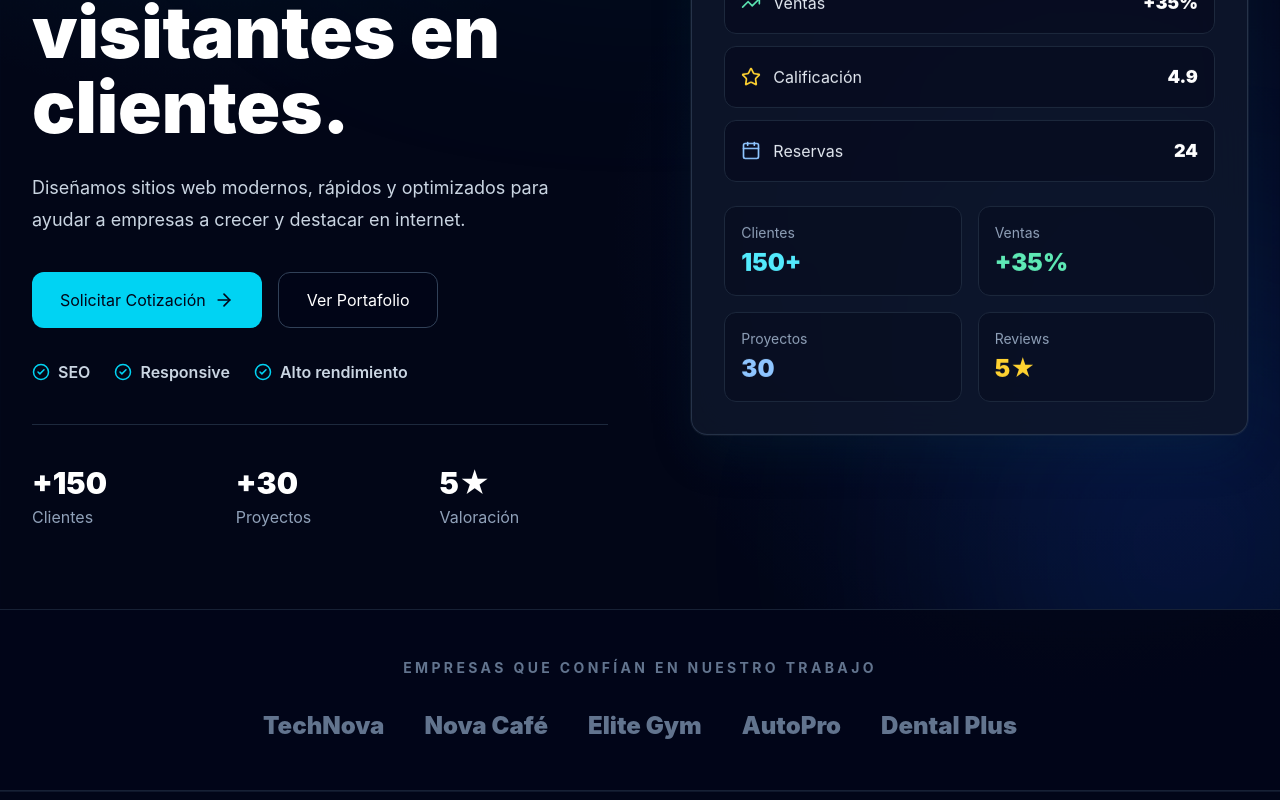
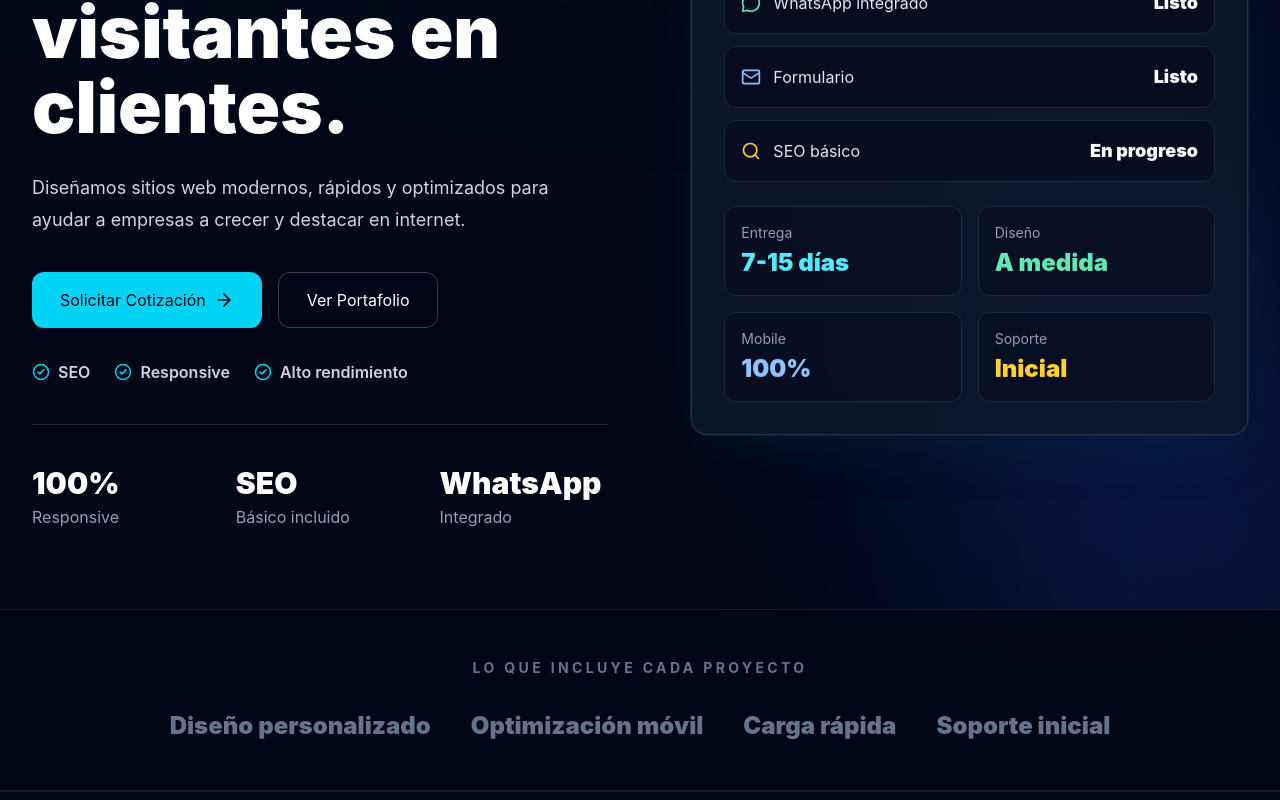
Before and after one commit to RanselSanchez/Landing-page-clients, a React (Vite) app: page / in a window 1280 px wide. Shown: the part 440-1240 px from the top of the page. Built offline with nearby package versions, Linux system fonts and the light colour scheme.

Commit message:
Modificando dashboard para mejor vizualizacion para los clientes

```diff
--- a/src/components/sections/TrustedBy.jsx
+++ b/src/components/sections/TrustedBy.jsx
@@ -1,22 +1,27 @@
 import Container from "../ui/Container";
 
 export default function TrustedBy() {
-  const companies = ["TechNova", "Nova Café", "Elite Gym", "AutoPro", "Dental Plus"];
+ const features = [
+    "Diseño personalizado",
+    "Optimización móvil",
+    "Carga rápida",
+    "Soporte inicial",
+  ];
 
   return (
     <section className="border-y border-slate-800/80 bg-slate-950/80 py-12">
       <Container>
         <p className="mb-8 text-center text-xs font-bold uppercase tracking-[0.24em] text-slate-500 sm:text-sm">
-          Empresas que confían en nuestro trabajo
+          Lo que incluye cada proyecto
         </p>
 
         <div className="flex flex-wrap items-center justify-center gap-x-10 gap-y-5">
-          {companies.map((company) => (
+          {features.map((feature) => (
             <span
-              key={company}
+              key={feature}
               className="text-xl font-black text-slate-500 transition-colors duration-300 hover:text-white sm:text-2xl"
             >
-              {company}
+              {feature}
             </span>
           ))}
         </div>
--- a/src/components/ui/DashboardPreview.jsx
+++ b/src/components/ui/DashboardPreview.jsx
@@ -1,19 +1,50 @@
-import { Calendar, Star, TrendingUp, Users } from "lucide-react";
+import { Calendar, Star, TrendingUp, Users, Mail, MessageCircle, Monitor, Search } from "lucide-react";
 import { motion } from "framer-motion";
 
 export default function DashboardPreview() {
   const stats = [
-    { label: "Clientes", value: "150", icon: <Users className="h-5 w-5 text-cyan-300" /> },
-    { label: "Ventas", value: "+35%", icon: <TrendingUp className="h-5 w-5 text-emerald-300" /> },
-    { label: "Calificación", value: "4.9", icon: <Star className="h-5 w-5 text-amber-300" /> },
-    { label: "Reservas", value: "24", icon: <Calendar className="h-5 w-5 text-blue-300" /> },
+    {
+      label: "Diseño responsive",
+      value: "Listo",
+      icon: <Monitor className="h-5 w-5 text-cyan-300" />,
+    },
+    {
+      label: "WhatsApp integrado",
+      value: "Listo",
+      icon: <MessageCircle className="h-5 w-5 text-emerald-300" />,
+    },
+    {
+      label: "Formulario",
+      value: "Listo",
+      icon: <Mail className="h-5 w-5 text-blue-300" />,
+    },
+    {
+      label: "SEO básico",
+      value: "En progreso",
+      icon: <Search className="h-5 w-5 text-amber-300" />,
+    },
   ];
-
   const cards = [
-    { title: "Clientes", value: "150+", color: "text-cyan-300" },
-    { title: "Ventas", value: "+35%", color: "text-emerald-300" },
-    { title: "Proyectos", value: "30", color: "text-blue-300" },
-    { title: "Reviews", value: "5★", color: "text-amber-300" },
+    {
+      title: "Entrega",
+      value: "7-15 días",
+      color: "text-cyan-300",
+    },
+    {
+      title: "Diseño",
+      value: "A medida",
+      color: "text-emerald-300",
+    },
+    {
+      title: "Mobile",
+      value: "100%",
+      color: "text-blue-300",
+    },
+    {
+      title: "Soporte",
+      value: "Inicial",
+      color: "text-amber-300",
+    },
   ];
 
   return (
@@ -25,7 +56,7 @@ export default function DashboardPreview() {
       <div className="mb-6 flex items-center justify-between gap-4">
         <div>
           <p className="text-sm font-semibold uppercase tracking-[0.18em] text-slate-500">Dashboard</p>
-          <h3 className="mt-1 text-xl font-black text-white sm:text-2xl">RS Web Studio</h3>
+          <h3 className="mt-1 text-xl font-black text-white sm:text-2xl">Proyecto para tu negocio</h3>
         </div>
 
         <div className="flex items-center gap-2 rounded-full border border-emerald-400/20 bg-emerald-400/10 px-3 py-1 text-sm text-emerald-200">
--- a/src/config/stats.js
+++ b/src/config/stats.js
@@ -1,18 +1,18 @@
 const stats = [
   {
     id: 1,
-    value: "+150",
-    label: "Clientes",
+    value: "100%",
+    label: "Responsive",
   },
   {
     id: 2,
-    value: "+30",
-    label: "Proyectos",
+    value: "SEO",
+    label: "Básico incluido",
   },
   {
     id: 3,
-    value: "5★",
-    label: "Valoración",
+    value: "WhatsApp",
+    label: "Integrado",
   },
 ];
 
```
